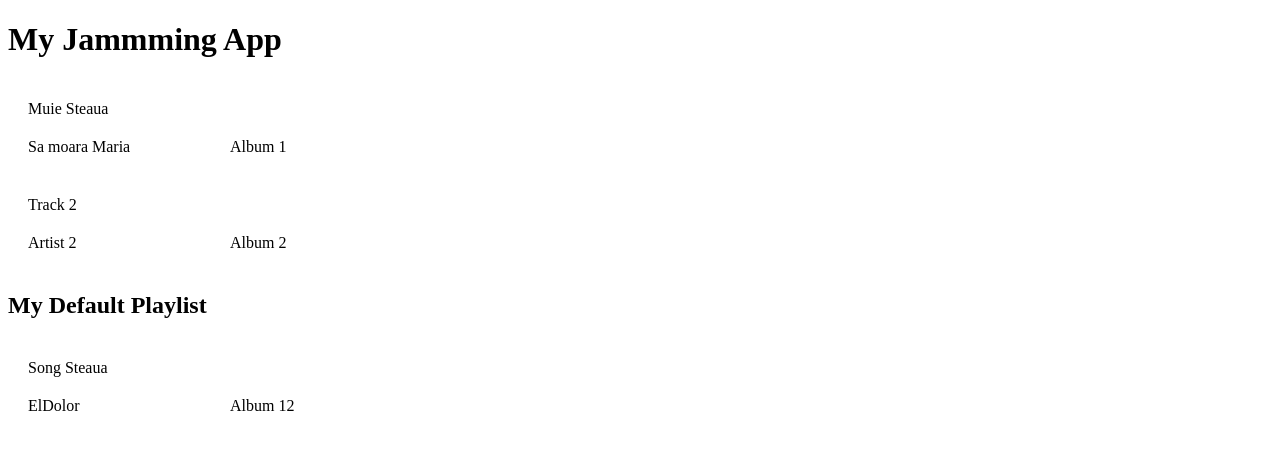
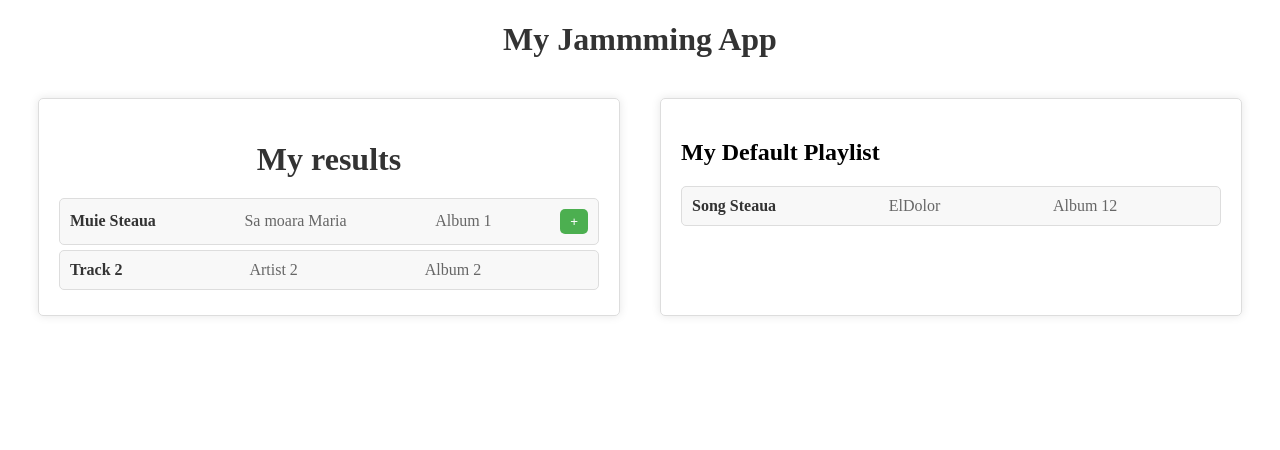
Before and after one commit to nadgobxe/my-app, a React (Create React App) app: page / in a window 1280 px wide. Shown: the top 450 px of the page. Built offline with nearby package versions, Linux system fonts and the light colour scheme.

Commit message:
Track List and Search List

```diff
--- a/src/components/App.js
+++ b/src/components/App.js
@@ -1,14 +1,15 @@
 import React, { useState } from 'react';
 import SearchResults from './SearchResults';
 import Playlist from './Playlist';
+import styles from './css/App.module.css'; // Assuming your styles are in a file named App.module.css
 
 function App() {
-    const [searchResults, setSearchResults] = useState([ //results of the search bar
+  const [searchResults, setSearchResults] = useState([
     { id: 1, name: 'Muie Steaua', artist: 'Sa moara Maria', album: 'Album 1' },
     { id: 2, name: 'Track 2', artist: 'Artist 2', album: 'Album 2' },
   ]);
 
-    const [playListSong, setPlayListSong] = useState([ // selected "+" songs from the results
+  const [playListSong, setPlayListSong] = useState([
     { id: 2, name: 'Song  Steaua', artist: 'ElDolor', album: 'Album 12' },
   ])
 
@@ -17,8 +18,14 @@ function App() {
   return (
     <div>
       <h1>My Jammming App</h1>
-      <SearchResults tracks={searchResults} />
+      <div className={styles.app}>
+        <div className={styles['search-results']}>
+          <SearchResults tracks={searchResults} addedTracks={playListSong} />
+        </div>
+        <div className={styles.playlist}>
           <Playlist title={title} tracks={playListSong} />
+        </div>
+      </div>
     </div>
   );
 }
--- a/src/components/SearchResults.js
+++ b/src/components/SearchResults.js
@@ -1,12 +1,23 @@
 import React from "react";
 import Track from "./Track";
 
-function SearchResults ({tracks}) {
+function SearchResults ({tracks, addedTracks}) {
+
+    const trueTrackList = true;
+
     return (
         <div>
-             {tracks.map(track =>
-            <Track key={track.id} track={track} />
-            )}
+            <h1>My results</h1>
+             {tracks.map(track => {
+                console.log("Current track: ", track.id);
+                const isAdded = addedTracks.some(addedTrack => {
+                    console.log("Added tracks: ", addedTrack.id);
+                    const match = addedTrack.id === track.id;
+                    console.log("Match result: ", match);
+                    return match;
+                });
+                return <Track key={track.id} track={track} isAdded={isAdded} trueTrackList={trueTrackList}/>
+             })}
         </div>
     );
 }
--- a/src/components/Track.js
+++ b/src/components/Track.js
@@ -1,12 +1,13 @@
 import React from "react";
 import styles from './css/Track.module.css';
 
-function Track ({track}) {
+function Track ({track, isAdded, trueTrackList}) {
     return (
         <div className={styles.track}>
             <div className={styles.full}>{track.name}</div>
             <div className={styles.left}>{track.artist}</div>
             <div className={styles.right}>{track.album}</div>
+            {!isAdded && trueTrackList ? <input type="submit" value="+" /> : null}
         </div>
     );
 }
--- a/src/components/Tracklist.js
+++ b/src/components/Tracklist.js
@@ -2,10 +2,11 @@ import React from "react";
 import Track from "./Track";
 
 function TrackList ({tracks}) {
+    const trueTrackList = false;
     return (
         <div>
              {tracks.map(track =>
-            <Track key={track.id} track={track} />
+            <Track key={track.id} track={track} trueTrackList={trueTrackList}/>
             )}
         </div>
     );
--- /dev/null
+++ b/src/components/css/App.module.css
@@ -0,0 +1,30 @@
+.app {
+    display: flex;
+    justify-content: space-between;
+    padding: 20px;
+}
+
+h1 {
+    text-align: center;
+    font-size: 2em;
+    color: #333;
+    margin-bottom: 20px;
+}
+
+.search-results,
+.playlist {
+    flex: 1;
+    margin: 0 10px;
+    border: 1px solid #ddd;
+    border-radius: 5px;
+    padding: 20px;
+    box-shadow: 0 0 10px rgba(0,0,0,0.1);
+}
+
+.search-results {
+    margin-right: 20px;
+}
+
+.playlist {
+    margin-left: 20px;
+}
--- a/src/components/css/Track.module.css
+++ b/src/components/css/Track.module.css
@@ -1,23 +1,42 @@
 .track {
-    display: grid;
-    grid-template-areas:
-      'full full'
-      'left right';
-    grid-template-columns: 1fr 1fr;
-    grid-gap: 20px;
-    padding: 20px;
-    width: 30vw;
+  display: flex;
+  justify-content: space-between;
+  align-items: center;
+  padding: 10px;
+  margin-bottom: 5px;
+  border: 1px solid #ddd;
+  border-radius: 5px;
+  background-color: #f8f8f8;
 }
 
 .full {
-    grid-area: full;
+  flex-grow: 1;
+  margin-right: 20px;
+  font-weight: 600;
+  color: #333;
 }
 
 .left {
-    grid-area: left;
-
+  flex-grow: 1;
+  margin-right: 20px;
+  color: #666;
 }
 
 .right {
-    grid-area: right;
+  flex-grow: 1;
+  color: #666;
 }
+
+input[type="submit"] {
+  padding: 5px 10px;
+  border: none;
+  border-radius: 5px;
+  background-color: #4CAF50; /* Green background */
+  color: white;
+  cursor: pointer;
+  transition: background-color 0.3s ease;
+}
+
+input[type="submit"]:hover {
+  background-color: #45a049; /* Darker green on hover */
+}
```
Lines whose indentation alone changed are shown as unchanged.
